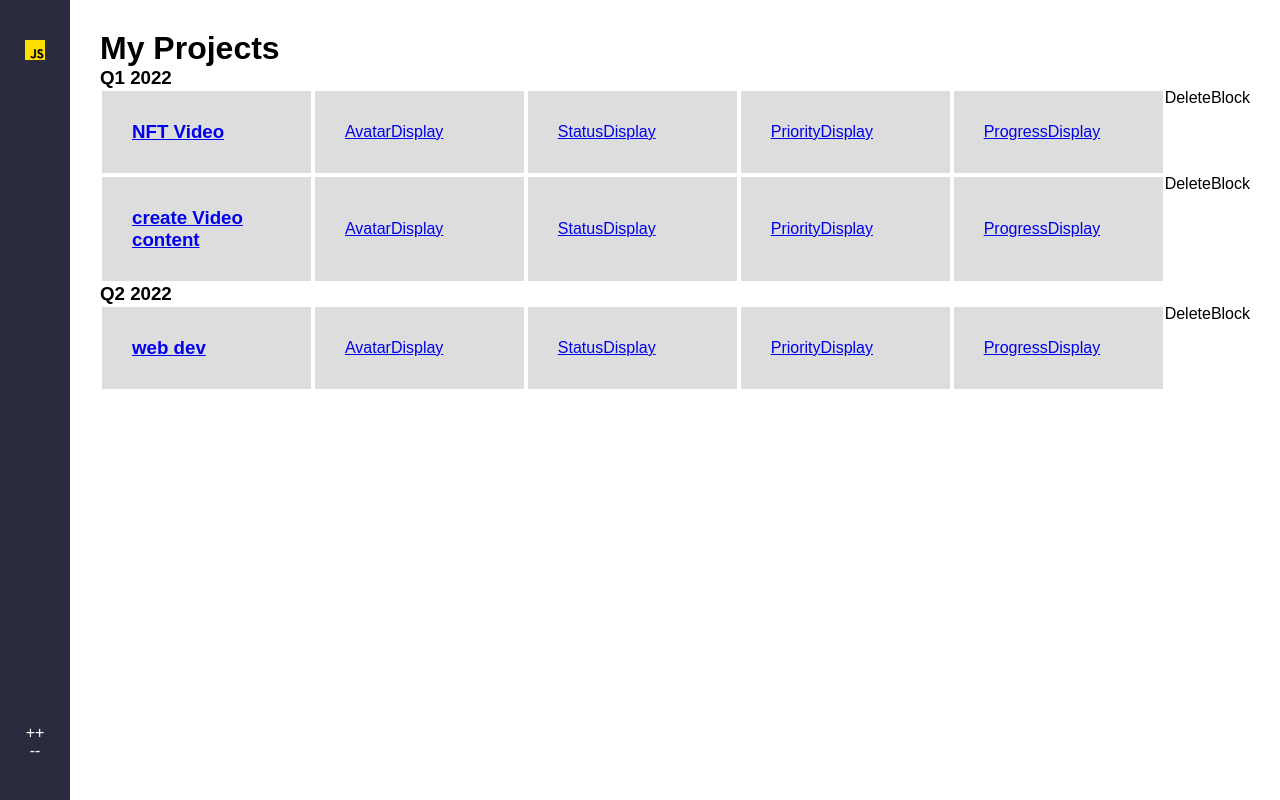
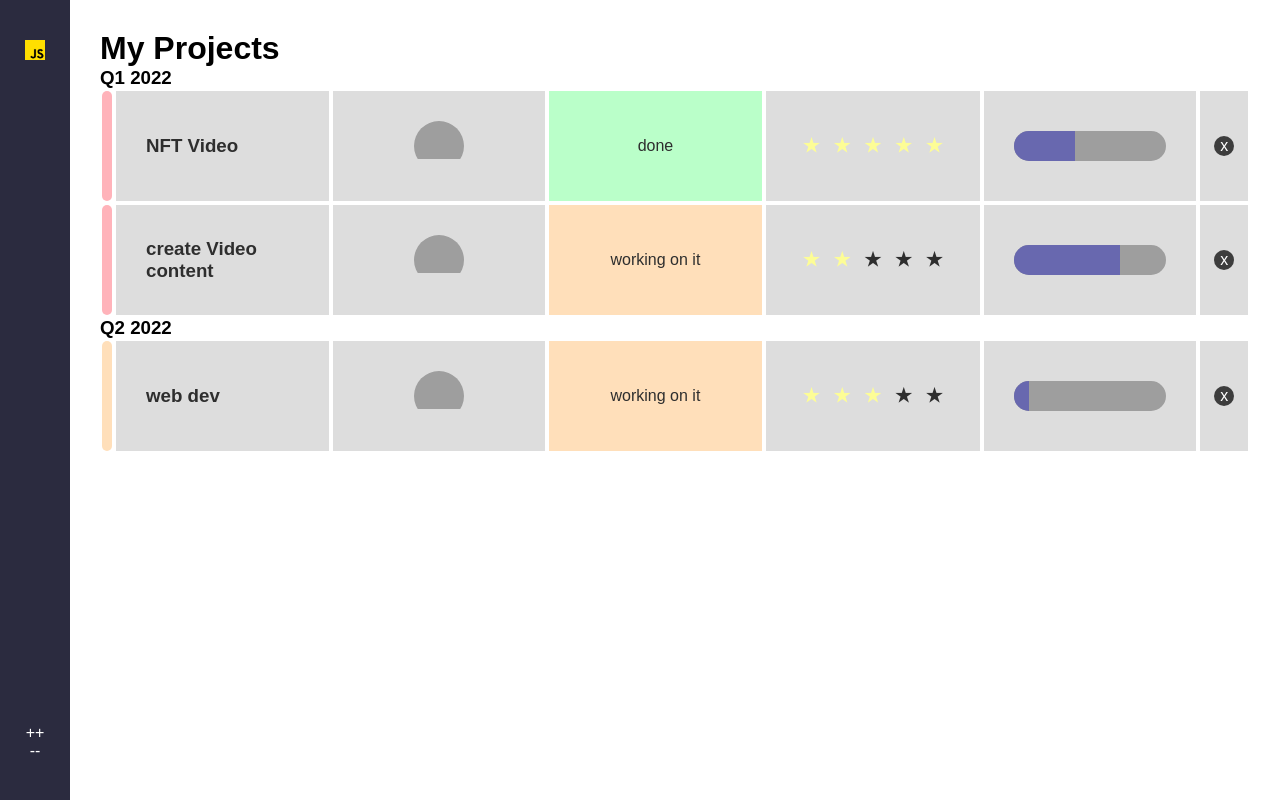
Before and after one commit to Thail3/Monday-Clone-in-React, a React (Create React App) app: page / in a window 1280 px wide. Built offline with nearby package versions, Linux system fonts and the light colour scheme; grey boxes are pictures that could not be loaded.

Commit message:
create a simple dashboard prepare for database

```diff
--- a/src/components/AvatarDisplay.js
+++ b/src/components/AvatarDisplay.js
@@ -1,7 +1,17 @@
 import React from "react";
+import defaultAvatar from "../images/avatar.jpg";
 
-function AvatarDisplay() {
-  return <div>AvatarDisplay</div>;
+function AvatarDisplay({ ticket }) {
+  return (
+    <div className="avatar-container">
+      <div className="img-container">
+        <img
+          src={ticket.avatar ? ticket.avatar : defaultAvatar}
+          alt={"photo of  " + ticket.owner}
+        />
+      </div>
+    </div>
+  );
 }
 
 export default AvatarDisplay;
--- a/src/components/DeleteBlock.js
+++ b/src/components/DeleteBlock.js
@@ -1,7 +1,11 @@
 import React from "react";
 
 function DeleteBlock() {
-  return <div>DeleteBlock</div>;
+  return (
+    <div className="delete-block">
+      <div className="delete-icon">x</div>
+    </div>
+  );
 }
 
 export default DeleteBlock;
--- a/src/components/PriorityDisplay.js
+++ b/src/components/PriorityDisplay.js
@@ -1,7 +1,17 @@
 import React from "react";
 
-function PriorityDisplay() {
-  return <div>PriorityDisplay</div>;
+function PriorityDisplay({ priority }) {
+  return (
+    <div className="priority-display">
+      <div className="star-container">
+        <h3 style={{ color: priority >= 1 ? "rgb(253,253,150)" : <></> }}>★</h3>
+        <h3 style={{ color: priority >= 2 ? "rgb(253,253,150)" : <></> }}>★</h3>
+        <h3 style={{ color: priority >= 3 ? "rgb(253,253,150)" : <></> }}>★</h3>
+        <h3 style={{ color: priority >= 4 ? "rgb(253,253,150)" : <></> }}>★</h3>
+        <h3 style={{ color: priority >= 5 ? "rgb(253,253,150)" : <></> }}>★</h3>
+      </div>
+    </div>
+  );
 }
 
 export default PriorityDisplay;
--- a/src/components/ProgressDisplay.js
+++ b/src/components/ProgressDisplay.js
@@ -1,7 +1,16 @@
 import React from "react";
 
-function ProgressDisplay() {
-  return <div>ProgressDisplay</div>;
+function ProgressDisplay({ progress }) {
+  return (
+    <div className="progress-display">
+      <div className="progress-bar">
+        <div
+          style={{ width: progress + "%" }}
+          className="progress-indicator"
+        ></div>
+      </div>
+    </div>
+  );
 }
 
 export default ProgressDisplay;
--- a/src/components/StatusDisplay.js
+++ b/src/components/StatusDisplay.js
@@ -1,7 +1,32 @@
 import React from "react";
 
-function StatusDisplay() {
-  return <div>StatusDisplay</div>;
+function StatusDisplay({ status }) {
+  const getColor = (status) => {
+    let color;
+    switch (status) {
+      case "done":
+        color = "rgb(186,255,201)";
+        break;
+      case "working on it":
+        color = "rgb(255,223,186)";
+        break;
+      case "stuck":
+        color = "rgb(255,179,186)";
+        break;
+      default:
+        color = "rgb(186,255,255)";
+    }
+    return color;
+  };
+
+  return (
+    <div
+      className="status-display"
+      style={{ backgroundColor: getColor(status) }}
+    >
+      {status}
+    </div>
+  );
 }
 
 export default StatusDisplay;
--- a/src/components/TicketCard.js
+++ b/src/components/TicketCard.js
@@ -9,13 +9,13 @@ import DeleteBlock from "./DeleteBlock";
 function TicketCard({ color, ticket }) {
   return (
     <div className="ticket-card">
-      <div className="ticket-color"></div>
       <Link to={`/ticket/${ticket.documentId}`} id="link">
+        <div className="ticket-color" style={{ backgroundColor: color }}></div>
         <h3>{ticket.title}</h3>
-        <AvatarDisplay />
-        <StatusDisplay />
-        <PriorityDisplay />
-        <ProgressDisplay />
+        <AvatarDisplay ticket={ticket} />
+        <StatusDisplay status={ticket.status} />
+        <PriorityDisplay priority={ticket.priority} />
+        <ProgressDisplay progress={ticket.progress} />
       </Link>
       <DeleteBlock />
     </div>
--- a/src/index.css
+++ b/src/index.css
@@ -7,6 +7,11 @@
 
 .app {
   display: flex;
+}
+
+#link {
+  text-decoration: none;
+  color: rgb(46, 46, 46);
 }
 
 /*------NAV------*/
@@ -68,3 +73,82 @@ nav .icon {
   display: flex;
   align-items: center;
 }
+
+.ticket-card .ticket-color {
+  width: 10px !important;
+  padding: 5px !important;
+  margin: 2px;
+  border-radius: 20px !important;
+}
+
+.ticket-card .avatar-container {
+  display: flex;
+  justify-content: center;
+  width: 80px;
+}
+
+.ticket-card .img-container {
+  height: 50px;
+  width: 50px;
+  border-radius: 25px;
+  overflow: hidden;
+}
+
+.ticket-card .img-container img {
+  width: 100%;
+}
+
+.ticket-card .status-display {
+  display: flex;
+  justify-content: center;
+}
+
+.ticket-card .priority-display {
+  display: flex;
+  justify-content: center;
+}
+
+.ticket-card .priority-display .star-container {
+  display: flex;
+}
+.ticket-card .priority-display .star-container h3 {
+  margin: 7px;
+  padding: 0;
+}
+
+.ticket-card .progress-display {
+  min-width: 200px;
+}
+
+.ticket-card .progress-bar {
+  width: 100%;
+  height: 30px;
+  background-color: rgb(158, 158, 158);
+  border-radius: 15px;
+  overflow: hidden;
+}
+
+.ticket-card .progress-bar .progress-indicator {
+  background-color: rgb(104, 104, 175);
+  height: 100%;
+}
+
+.ticket-card .delete-block {
+  background-color: rgb(221, 221, 221);
+  width: 50px;
+  margin: 2px;
+  display: flex;
+  justify-content: center;
+  align-items: center;
+}
+
+.ticket-card .delete-block .delete-icon {
+  width: 20px;
+  height: 20px;
+  border-radius: 10px;
+  background-color: rgb(61, 61, 61);
+  display: flex;
+  justify-content: center;
+  align-items: center;
+  color: rgb(255, 255, 255);
+}
--- a/src/pages/Dashboard.js
+++ b/src/pages/Dashboard.js
@@ -44,6 +44,14 @@ function Dashboard() {
     },
   ];
 
+  const color = [
+    "rgb(255,179,186)",
+    "rgb(255,223,186)",
+    "rgb(255,255,186)",
+    "rgb(186,255,201)",
+    "rgb(186,255,255)",
+  ];
+
   const uniqueCategories = [
     ...new Set(tickets?.map(({ category }) => category)),
   ];
@@ -64,7 +72,7 @@ function Dashboard() {
                 .map((filteredTicket, _index) => (
                   <TicketCard
                     id={_index}
-                    color={filteredTicket.color}
+                    color={color[index] || color[0]}
                     ticket={filteredTicket}
                   />
                 ))}
```
Also changed, not shown: 1 other file (tests, documents, lock files or other folders).
